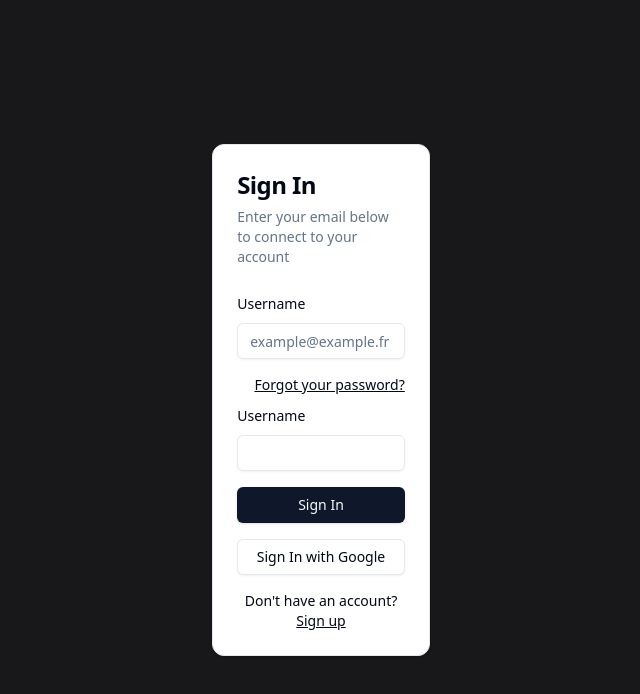
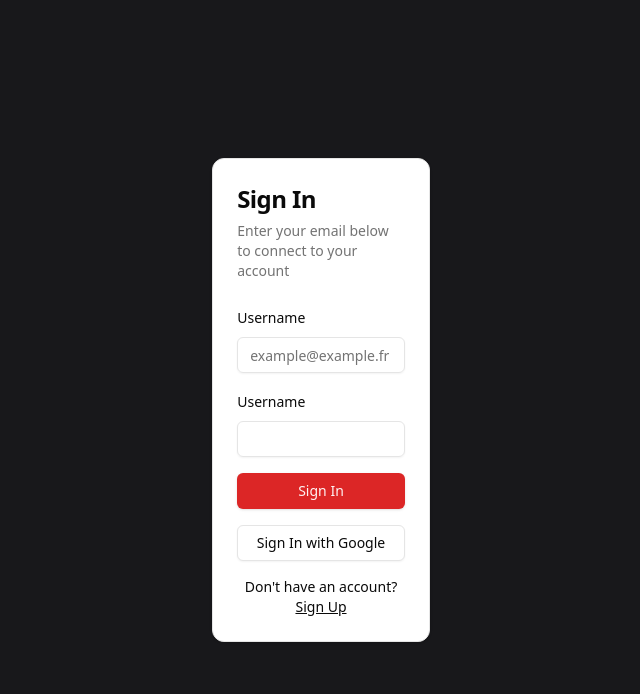
Before and after one commit to Boris-Picard/mybookshelf, a Next.js app: page /auth/signin in a window 1280 px wide. Shown: the top 694 px of the page, without its empty margins (319-959 px from the left). Built offline with nearby package versions, Linux system fonts and the light colour scheme.

Commit message:
fix: fixed signin signup front

```diff
--- a/src/app/globals.css
+++ b/src/app/globals.css
@@ -5,24 +5,24 @@
 @layer base {
   :root {
     --background: 0 0% 100%;
-    --foreground: 222.2 84% 4.9%;
+    --foreground: 0 0% 3.9%;
     --card: 0 0% 100%;
-    --card-foreground: 222.2 84% 4.9%;
+    --card-foreground: 0 0% 3.9%;
     --popover: 0 0% 100%;
-    --popover-foreground: 222.2 84% 4.9%;
-    --primary: 222.2 47.4% 11.2%;
-    --primary-foreground: 210 40% 98%;
-    --secondary: 210 40% 96.1%;
-    --secondary-foreground: 222.2 47.4% 11.2%;
-    --muted: 210 40% 96.1%;
-    --muted-foreground: 215.4 16.3% 46.9%;
-    --accent: 210 40% 96.1%;
-    --accent-foreground: 222.2 47.4% 11.2%;
+    --popover-foreground: 0 0% 3.9%;
+    --primary: 0 72.2% 50.6%;
+    --primary-foreground: 0 85.7% 97.3%;
+    --secondary: 0 0% 96.1%;
+    --secondary-foreground: 0 0% 9%;
+    --muted: 0 0% 96.1%;
+    --muted-foreground: 0 0% 45.1%;
+    --accent: 0 0% 96.1%;
+    --accent-foreground: 0 0% 9%;
     --destructive: 0 84.2% 60.2%;
-    --destructive-foreground: 210 40% 98%;
-    --border: 214.3 31.8% 91.4%;
-    --input: 214.3 31.8% 91.4%;
-    --ring: 222.2 84% 4.9%;
+    --destructive-foreground: 0 0% 98%;
+    --border: 0 0% 89.8%;
+    --input: 0 0% 89.8%;
+    --ring: 0 72.2% 50.6%;
     --radius: 0.5rem;
     --chart-1: 12 76% 61%;
     --chart-2: 173 58% 39%;
@@ -32,25 +32,25 @@
   }
 
   .dark {
-    --background: 222.2 84% 4.9%;
-    --foreground: 210 40% 98%;
-    --card: 222.2 84% 4.9%;
-    --card-foreground: 210 40% 98%;
-    --popover: 222.2 84% 4.9%;
-    --popover-foreground: 210 40% 98%;
-    --primary: 210 40% 98%;
-    --primary-foreground: 222.2 47.4% 11.2%;
-    --secondary: 217.2 32.6% 17.5%;
-    --secondary-foreground: 210 40% 98%;
-    --muted: 217.2 32.6% 17.5%;
-    --muted-foreground: 215 20.2% 65.1%;
-    --accent: 217.2 32.6% 17.5%;
-    --accent-foreground: 210 40% 98%;
+    --background: 0 0% 3.9%;
+    --foreground: 0 0% 98%;
+    --card: 0 0% 3.9%;
+    --card-foreground: 0 0% 98%;
+    --popover: 0 0% 3.9%;
+    --popover-foreground: 0 0% 98%;
+    --primary: 0 72.2% 50.6%;
+    --primary-foreground: 0 85.7% 97.3%;
+    --secondary: 0 0% 14.9%;
+    --secondary-foreground: 0 0% 98%;
+    --muted: 0 0% 14.9%;
+    --muted-foreground: 0 0% 63.9%;
+    --accent: 0 0% 14.9%;
+    --accent-foreground: 0 0% 98%;
     --destructive: 0 62.8% 30.6%;
-    --destructive-foreground: 210 40% 98%;
-    --border: 217.2 32.6% 17.5%;
-    --input: 217.2 32.6% 17.5%;
-    --ring: 212.7 26.8% 83.9%;
+    --destructive-foreground: 0 0% 98%;
+    --border: 0 0% 14.9%;
+    --input: 0 0% 14.9%;
+    --ring: 0 72.2% 50.6%;
     --chart-1: 220 70% 50%;
     --chart-2: 160 60% 45%;
     --chart-3: 30 80% 55%;
--- a/src/components/login/SignInForm.tsx
+++ b/src/components/login/SignInForm.tsx
@@ -49,6 +49,7 @@
           </CardHeader>
           <CardContent>
             <div className="grid gap-4">
+              <div className="grid gap-2">
                 <FormField
                   control={form.control}
                   name="email"
@@ -62,15 +63,8 @@
                     </FormItem>
                   )}
                 />
+              </div>
               <div className="grid gap-2">
-                <div className="flex items-center">
-                  <Link
-                    href="#"
-                    className="ml-auto inline-block text-sm underline"
-                  >
-                    Forgot your password?
-                  </Link>
-                </div>
                 <FormField
                   control={form.control}
                   name="password"
@@ -95,7 +89,7 @@
             <div className="mt-4 text-center text-sm">
               Don&apos;t have an account?{" "}
               <Link href="/auth/signup" className="underline">
-                Sign up
+                Sign Up
               </Link>
             </div>
           </CardContent>
--- a/src/components/login/SignUpForm.tsx
+++ b/src/components/login/SignUpForm.tsx
@@ -50,12 +50,13 @@
           </CardHeader>
           <CardContent>
             <div className="grid gap-4">
+              <div className="grid gap-2">
                 <FormField
                   control={form.control}
                   name="email"
                   render={({ field }) => (
                     <FormItem>
-                    <FormLabel>Username</FormLabel>
+                      <FormLabel>Email</FormLabel>
                       <FormControl>
                         <Input placeholder="example@example.fr" {...field} />
                       </FormControl>
@@ -63,21 +64,19 @@
                     </FormItem>
                   )}
                 />
+              </div>
               <div className="grid gap-2">
-                <div className="flex items-center">
-                  <Link
-                    href="#"
-                    className="ml-auto inline-block text-sm underline"
-                  >
-                    Forgot your password?
-                  </Link>
-                </div>
                 <FormField
                   control={form.control}
                   name="password"
                   render={({ field }) => (
                     <FormItem>
-                      <FormLabel>Username</FormLabel>
+                      <div className="flex justify-between items-center">
+                        <FormLabel>Password</FormLabel>
+                        <Link href="#" className="text-sm underline">
+                          Forgot your password?
+                        </Link>
+                      </div>
                       <FormControl>
                         <Input {...field} />
                       </FormControl>
```
Lines whose indentation alone changed are shown as unchanged.
